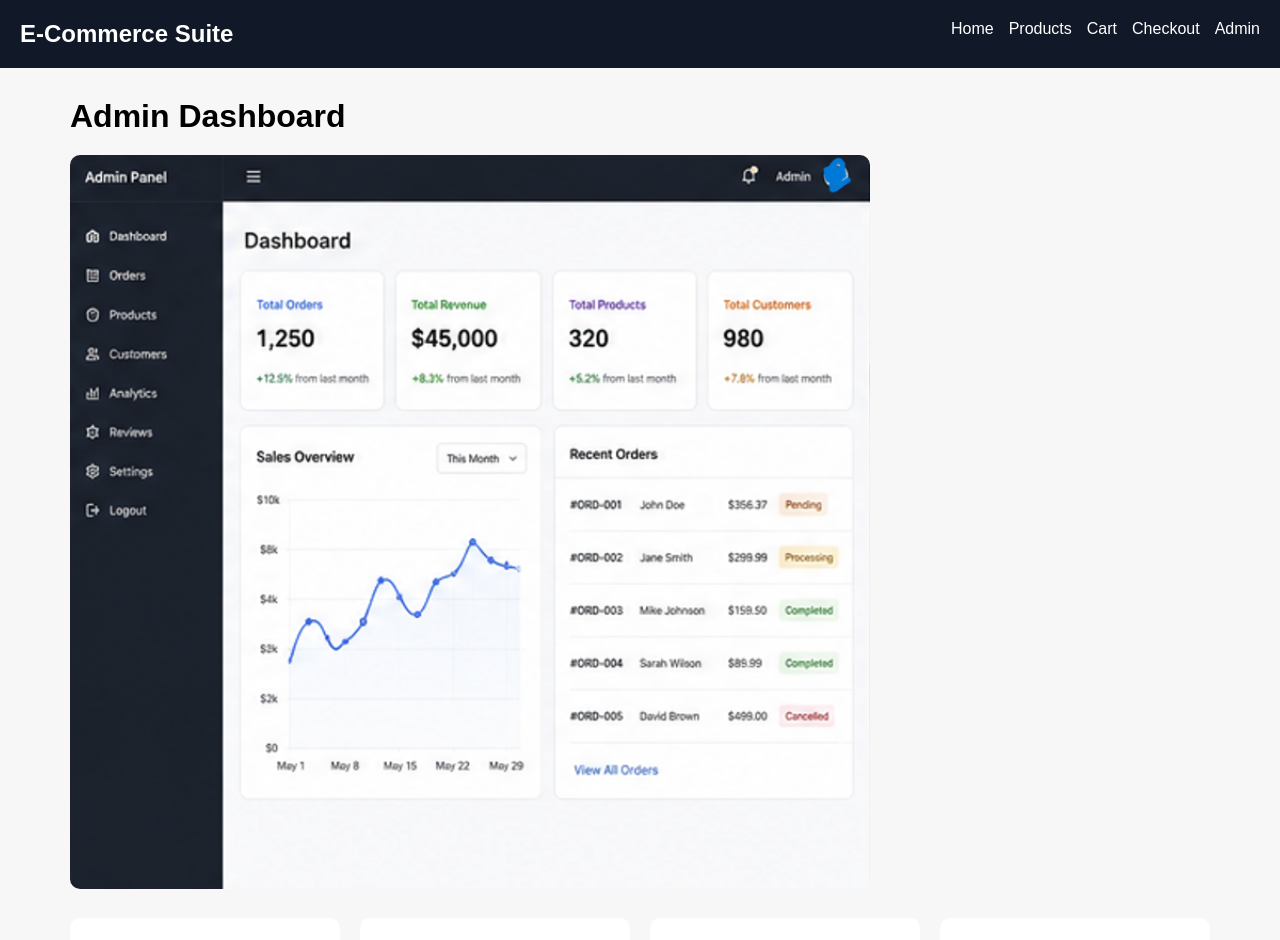
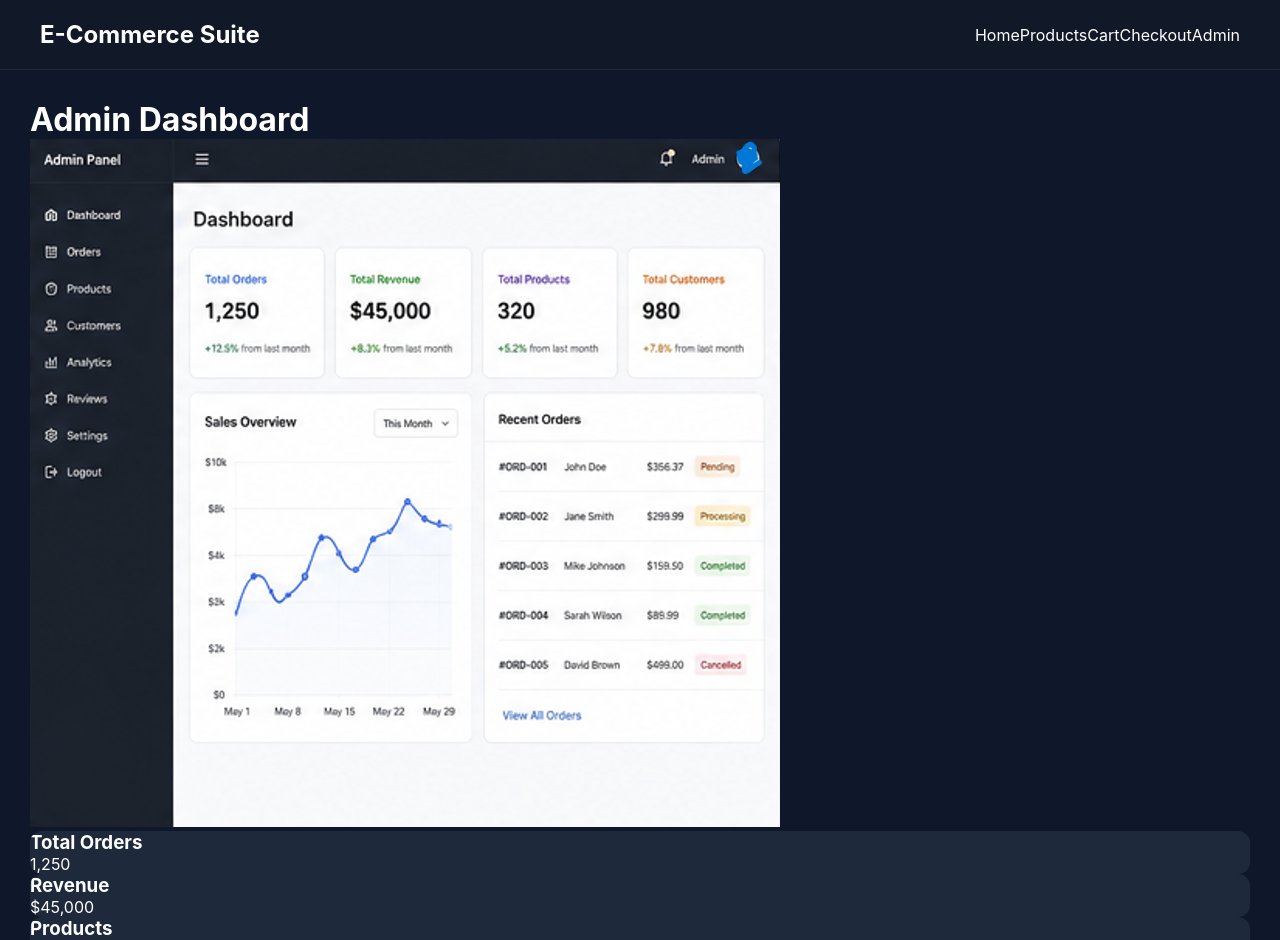
Before and after one commit to tanisharoy222005-collab/ecommerce-platform-admin-suite, a Next.js app: page /admin in a window 1280 px wide. Shown: the top 940 px of the page. Built offline with nearby package versions, Linux system fonts and the light colour scheme.

Commit message:
Refactor global styles in globals.css
Updated CSS styles for body, navbar, and various components to enhance layout and design.

```diff
--- a/styles/globals.css
+++ b/styles/globals.css
@@ -1,62 +1,241 @@
-* {
-  margin: 0;
-  padding: 0;
-  box-sizing: border-box;
+*{
+  margin:0;
+  padding:0;
+  box-sizing:border-box;
 }
 
-body {
-  font-family: Arial, sans-serif;
-  background: #f7f7f7;
+body{
+  font-family:Inter,Arial,sans-serif;
+  background:#0f172a;
+  color:#fff;
 }
 
-.navbar {
-  background: #111827;
-  color: white;
-  padding: 20px;
-  display: flex;
-  justify-content: space-between;
+a{
+  text-decoration:none;
+  color:inherit;
 }
 
-.navbar a {
-  color: white;
-  margin-left: 15px;
-  text-decoration: none;
+.container{
+  max-width:1400px;
+  margin:auto;
+  padding:30px;
 }
 
-.container {
-  max-width: 1200px;
-  margin: auto;
-  padding: 30px;
+.navbar{
+  display:flex;
+  justify-content:space-between;
+  align-items:center;
+  padding:20px 40px;
+  background:#111827;
+  border-bottom:1px solid #1f2937;
+  position:sticky;
+  top:0;
+  z-index:100;
 }
 
-.grid {
-  display: grid;
-  grid-template-columns: repeat(auto-fit,minmax(250px,1fr));
-  gap: 20px;
+.logo{
+  font-size:24px;
+  font-weight:700;
 }
 
-.card {
-  background: white;
-  padding: 20px;
-  border-radius: 10px;
+.nav-links{
+  display:flex;
+  gap:25px;
 }
 
-.card button {
-  margin-top: 10px;
-  padding: 10px 15px;
-  cursor: pointer;
+.nav-links a{
+  color:#cbd5e1;
+  transition:.3s;
 }
 
-.hero-image {
-  width: 100%;
-  max-width: 800px;
-  margin-top: 20px;
-  border-radius: 10px;
+.nav-links a:hover{
+  color:#3b82f6;
 }
 
-.admin-grid {
-  margin-top: 25px;
-  display: grid;
-  gap: 20px;
-  grid-template-columns: repeat(auto-fit,minmax(220px,1fr));
+.hero{
+  padding:80px 0;
+  text-align:center;
 }
+
+.hero h1{
+  font-size:60px;
+  margin-bottom:20px;
+}
+
+.hero p{
+  color:#94a3b8;
+  max-width:800px;
+  margin:auto;
+  line-height:1.8;
+}
+
+.hero-buttons{
+  margin-top:35px;
+  display:flex;
+  justify-content:center;
+  gap:20px;
+}
+
+.primary-btn{
+  background:#2563eb;
+  color:white;
+  border:none;
+  padding:14px 24px;
+  border-radius:8px;
+  cursor:pointer;
+}
+
+.secondary-btn{
+  background:#1e293b;
+  color:white;
+  border:none;
+  padding:14px 24px;
+  border-radius:8px;
+  cursor:pointer;
+}
+
+.stats-grid{
+  display:grid;
+  grid-template-columns:repeat(4,1fr);
+  gap:20px;
+  margin-top:60px;
+}
+
+.stat-card{
+  background:#1e293b;
+  padding:30px;
+  border-radius:12px;
+}
+
+.stat-card h2{
+  font-size:32px;
+  margin-top:10px;
+}
+
+.section-title{
+  margin-top:80px;
+  margin-bottom:30px;
+  font-size:32px;
+}
+
+.grid{
+  display:grid;
+  grid-template-columns:repeat(auto-fit,minmax(280px,1fr));
+  gap:25px;
+}
+
+.card{
+  background:#1e293b;
+  border-radius:12px;
+  overflow:hidden;
+  transition:.3s;
+}
+
+.card:hover{
+  transform:translateY(-6px);
+}
+
+.product-image{
+  width:100%;
+  height:220px;
+  object-fit:cover;
+}
+
+.card-content{
+  padding:20px;
+}
+
+.price{
+  color:#60a5fa;
+  font-size:24px;
+  margin-top:10px;
+}
+
+.card button{
+  width:100%;
+  margin-top:15px;
+  background:#2563eb;
+  border:none;
+  color:white;
+  padding:12px;
+  border-radius:8px;
+  cursor:pointer;
+}
+
+.dashboard-grid{
+  display:grid;
+  grid-template-columns:repeat(4,1fr);
+  gap:20px;
+  margin-bottom:40px;
+}
+
+.dashboard-card{
+  background:#1e293b;
+  padding:25px;
+  border-radius:12px;
+}
+
+.dashboard-card h3{
+  color:#94a3b8;
+}
+
+.dashboard-card h1{
+  margin-top:10px;
+}
+
+.chart{
+  background:#1e293b;
+  padding:30px;
+  border-radius:12px;
+  margin-bottom:30px;
+}
+
+.table{
+  width:100%;
+  border-collapse:collapse;
+}
+
+.table th,
+.table td{
+  padding:16px;
+  text-align:left;
+  border-bottom:1px solid #334155;
+}
+
+.search-box{
+  width:100%;
+  padding:14px;
+  margin-bottom:30px;
+  border:none;
+  border-radius:8px;
+  background:#1e293b;
+  color:white;
+}
+
+@media(max-width:900px){
+  .stats-grid,
+  .dashboard-grid{
+    grid-template-columns:1fr 1fr;
+  }
+
+  .hero h1{
+    font-size:40px;
+  }
+}
+
+@media(max-width:600px){
+  .stats-grid,
+  .dashboard-grid{
+    grid-template-columns:1fr;
+  }
+
+  .navbar{
+    flex-direction:column;
+    gap:15px;
+  }
+
+  .nav-links{
+    flex-wrap:wrap;
+    justify-content:center;
+  }
+}
```
